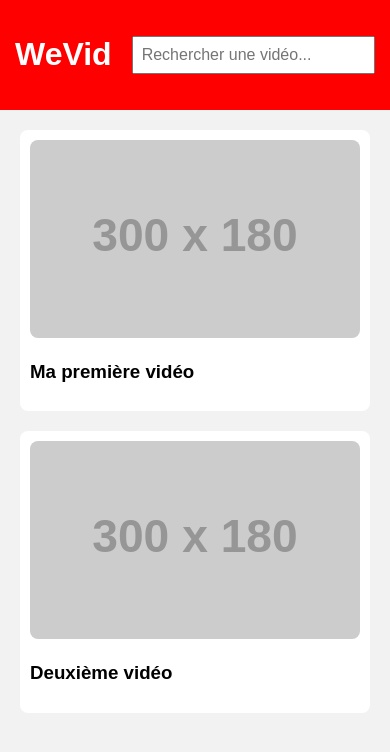
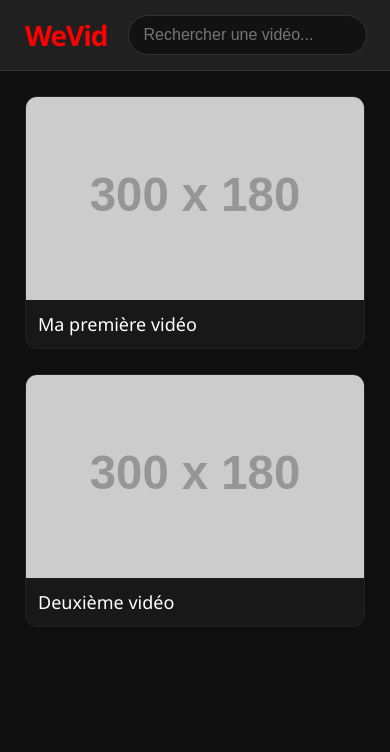
Before and after one commit to devffin/WeVid, a plain HTML site: page index.html in a window 390 px wide. Drawn offline with Linux system fonts and the light colour scheme; placeholder pictures from the web are drawn by us.

Commit message:
Revamp styles for improved UI and responsiveness

```diff
--- a/style.css
+++ b/style.css
@@ -1,51 +1,144 @@
+/* ====== GLOBAL ====== */
 body {
-  font-family: Arial;
-  background: #f2f2f2;
+  font-family: "Segoe UI", Arial, sans-serif;
+  background: #0f0f0f;
+  color: #fff;
   margin: 0;
 }
 
+a {
+  color: inherit;
+  text-decoration: none;
+}
+
+/* ====== HEADER ====== */
 header {
-  background: #ff0000;
-  color: white;
-  padding: 15px;
+  background: #202020;
+  padding: 15px 25px;
   display: flex;
   align-items: center;
   gap: 20px;
+  border-bottom: 1px solid #333;
+  position: sticky;
+  top: 0;
+  z-index: 10;
 }
 
+h1 {
+  margin: 0;
+  font-size: 28px;
+  font-weight: 700;
+  letter-spacing: -1px;
+  color: #ff0000;
+  cursor: pointer;
+  transition: 0.3s;
+}
+
+h1:hover {
+  transform: scale(1.05);
+}
+
+/* ====== SEARCH BAR ====== */
 #search {
   flex: 1;
-  padding: 8px;
+  padding: 10px 15px;
+  background: #121212;
+  border: 1px solid #333;
+  border-radius: 30px;
+  color: white;
   font-size: 16px;
+  outline: none;
+  transition: 0.3s ease;
 }
 
+#search:focus {
+  border-color: #ff0000;
+  box-shadow: 0 0 8px rgba(255,0,0,0.4);
+}
+
+/* ===== MAIN GRID ===== */
 .video-grid {
   display: grid;
-  grid-template-columns: repeat(auto-fit, minmax(250px, 1fr));
-  padding: 20px;
-  gap: 20px;
+  grid-template-columns: repeat(auto-fit, minmax(260px, 1fr));
+  padding: 25px;
+  gap: 25px;
 }
 
+/* ===== VIDEO CARD ===== */
 .video {
-  background: white;
-  padding: 10px;
-  border-radius: 8px;
+  background: #181818;
+  padding: 0;
+  border-radius: 12px;
+  overflow: hidden;
   cursor: pointer;
-  transition: .3s;
+  border: 1px solid #222;
+  transition: 0.25s ease;
 }
 
 .video:hover {
-  transform: scale(1.05);
+  transform: translateY(-5px);
+  border-color: #ff0000;
+  box-shadow: 0 6px 25px rgba(255, 0, 0, 0.2);
 }
 
+/* Thumbnail */
 .video img {
   width: 100%;
-  border-radius: 8px;
+  display: block;
 }
 
+/* Video title */
+.video h3 {
+  margin: 12px;
+  font-size: 18px;
+  font-weight: 500;
+}
+
+/* ======== WATCH PAGE ======== */
 .back {
+  display: inline-block;
+  margin: 20px;
+  font-size: 18px;
+  opacity: 0.8;
+  transition: 0.3s;
+}
+
+.back:hover {
+  opacity: 1;
+  transform: translateX(-5px);
+}
+
+#player {
+  width: 90%;
+  max-width: 900px;
   display: block;
-  margin: 20px;
-  text-decoration: none;
-  font-size: 20px;
+  margin: 20px auto;
+  border-radius: 12px;
+  border: 2px solid #222;
+  background: black;
 }
+
+#title {
+  text-align: center;
+  font-size: 24px;
+  margin-top: 10px;
+  font-weight: 600;
+}
+
+/* ===== Scrollbar ===== */
+::-webkit-scrollbar {
+  width: 10px;
+}
+
+::-webkit-scrollbar-track {
+  background: #1a1a1a;
+}
+
+::-webkit-scrollbar-thumb {
+  background: #444;
+  border-radius: 10px;
+}
+
+::-webkit-scrollbar-thumb:hover {
+  background: #666;
+}
```
